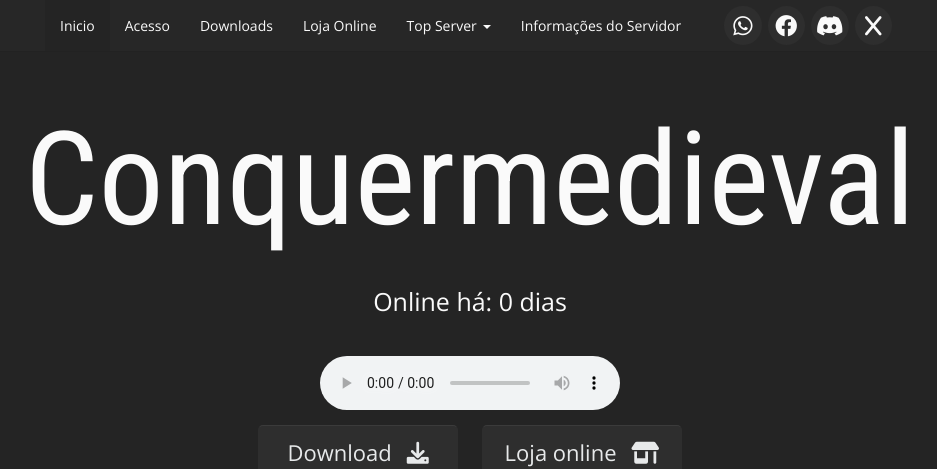
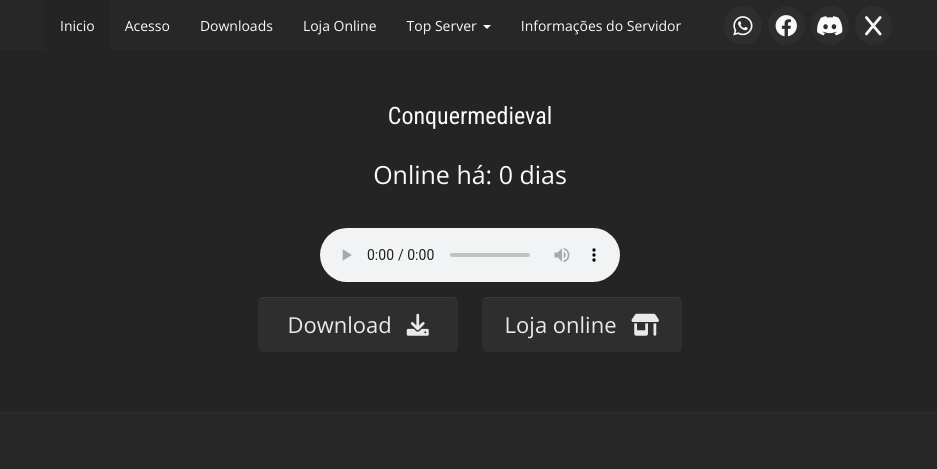
Before and after one commit to conquermedieval/conquermedieval.github.io, a Jekyll site: the page built from index.html, in a window 1280 px wide. Shown: the top 469 px of the page, without its empty margins (170-1107 px from the left). Built offline with Jekyll 4.4.1, drawn with Linux system fonts in a browser that asks for light colours; grey boxes are pictures that could not be loaded.

Commit message:
Update index.html

```diff
--- a/index.html
+++ b/index.html
@@ -4,7 +4,7 @@ layout: default
 
 <div class="jumbotron jumbotron-main">
     <div class="container">
-        <h1>{{ site.name }}</h1>
+<h1 style="font-size: 24px;">{{ site.name }}</h1>
 <p id="counter"></p>
          <script src="/js/script.js"></script>
                         <!-- BEGINS: AUTO-GENERATED MUSES RADIO PLAYER CODE -->
```
